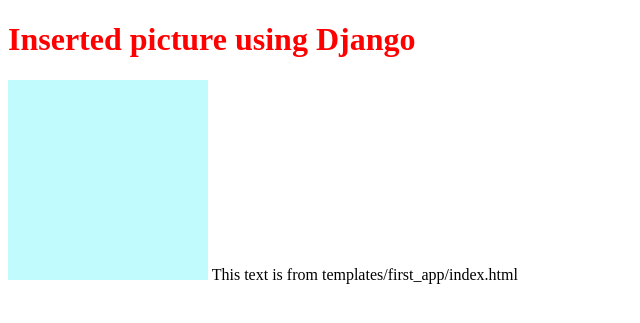
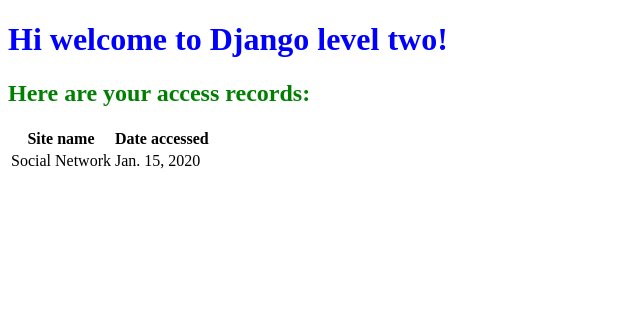
Before and after one commit to vishalr316/first_project, a Django app: page /index/ in a window 1280 px wide. Shown: the top 323 px of the page, without its empty margins (0-640 px from the left). Run offline with Django 3.2, Linux system fonts and the light colour scheme; data comes from the database, SQL or seed files in the repository; both versions use the stored data as it was after the commit; tables that the repository leaves empty hold one stand-in row (values such as "Sample post").

Commit message:
updated as per MTV paradigm changes

```diff
--- a/first_app/views.py
+++ b/first_app/views.py
@@ -1,12 +1,15 @@
 from django.shortcuts import render
 from django.http import HttpResponse
+from first_app.models import Webpage, AccessRecord, Topic
 
 # Create your views here.
 
 def index(request):
-	my_dict = {'insert_me':'This text is from templates/first_app/index.html'}
+	webpages_list = AccessRecord.objects.order_by('date')
+	date_dict = {'access_records':webpages_list}
+	# my_dict = {'insert_me':'This text is from templates/first_app/index.html'}
 	# return HttpResponse("Wannacum!!")
-	return render(request,'first_app/index.html',context=my_dict)
+	return render(request,'first_app/index.html',context=date_dict)
 
 def noPattern(request):
 	return HttpResponse("This is triggered when no pattern is there for the first_app!")
--- a/static/css/mystyle.css
+++ b/static/css/mystyle.css
@@ -1,3 +1,10 @@
 h1 {
-	color: red;
+	color: blue;
 }
+
+h2 {
+	color: green;
+}
+p {
+	background-color: cadetblue;
+}
--- a/templates/first_app/index.html
+++ b/templates/first_app/index.html
@@ -1,21 +1,38 @@
 <!DOCTYPE html>
 {% load static %}
-<html>
+
+<html lang="en">
 <head>
-	<meta charset="utf-8">
-	<title>background picture</title>
+	<meta charset="UTF-8">
+	<meta name="viewport" content="width=device-width, initial-scale=1.0">
+	<title>Django level two</title>
 	<link rel="stylesheet" type="text/css" href="{% static 'css/mystyle.css' %}">
 </head>
 <body>
-	<h1>Inserted picture using Django</h1>
-	<img src="{% static "images/background-color.png" %}" alt="image from django" height="200" width="200">
+	<h1>Hi welcome to Django level two!</h1>
+	<h2>Here are your access records:</h2>
 
-	<!--
-		Below code loads the image file from first_project/static/images/
-		<img src="<DJANGO_JINJA_PERCENT_SYMBOL static 'images/background-color.png' DJANGO_JINJA_PERCENT_SYMBOL>" alt="image from django">
-	-->
+	<div class="djangotwo">
+		{% if access_records %}
+		<table>
+			<thead>
+				<th>Site name</th>
+				<th>Date accessed</th>
+			</thead>
 
-	{{ insert_me }}
+			{% for acc in access_records %}
+			<tr>
+				<td>{{ acc.name }}</td>
+				<td> {{ acc.date }} </td>
+			</tr>
+			{% endfor %}
+		</table>
+
+		{% else %}
+		<p>No access records found</p>
+		{% endif %}
+
+	</div>
 
 </body>
 </html>
```
Also changed, not shown: db.sqlite3, 1 other file.
